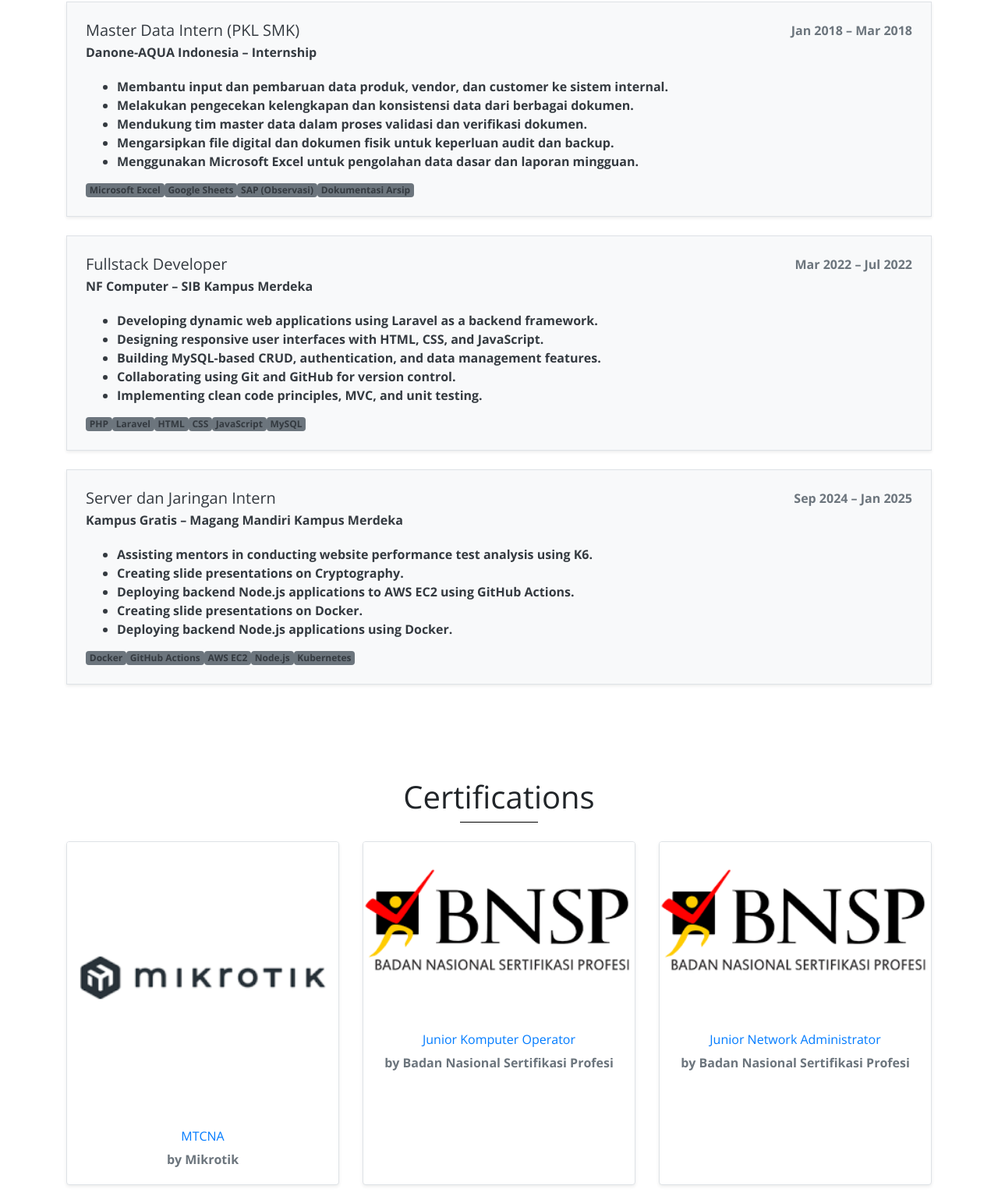
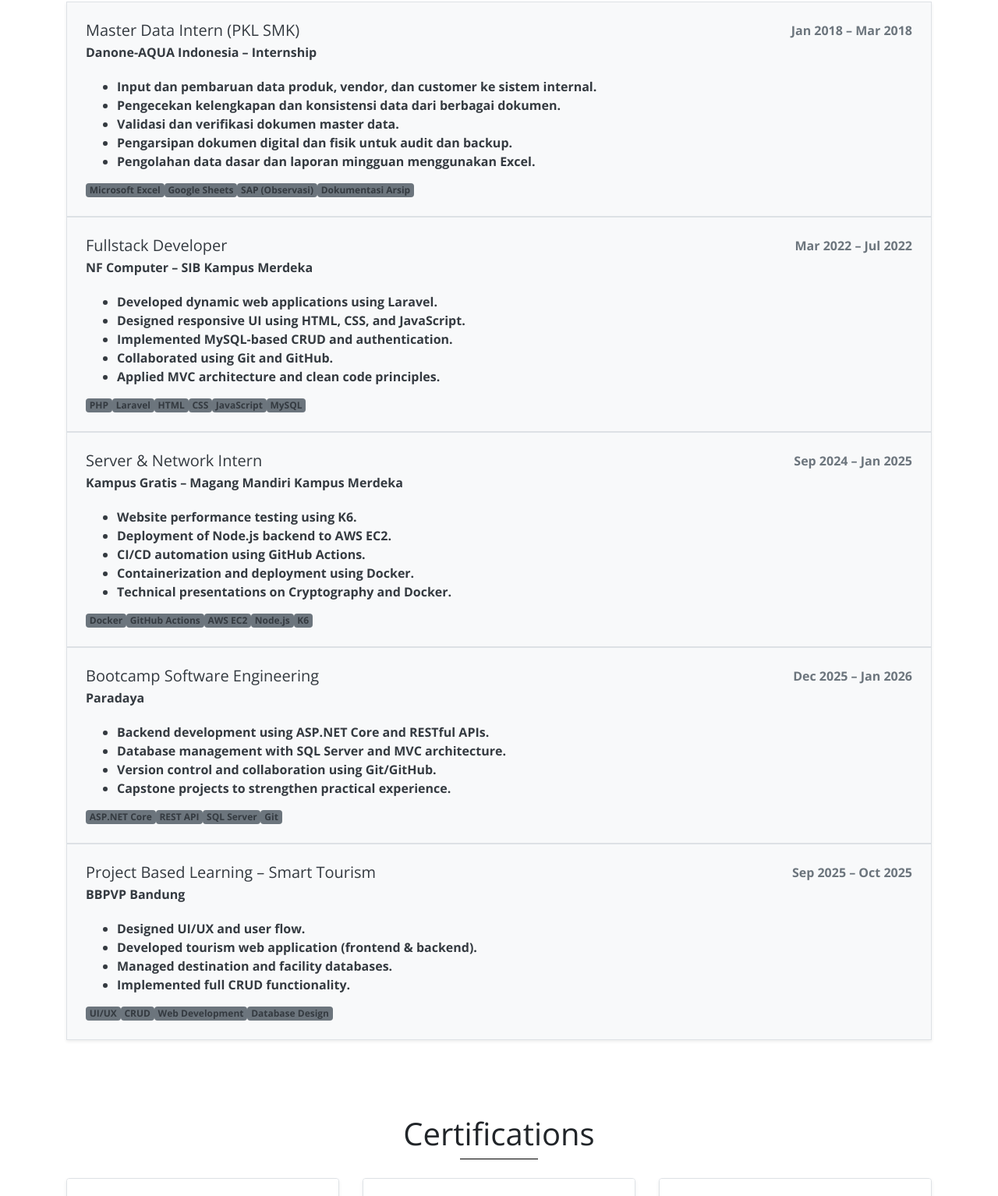
Before and after one commit to davidocta123/Website_Portfolio_me, a plain HTML site: page About.html in a window 1280 px wide. Shown: the part 704-2238 px from the top of the page at 78% size. Drawn offline with nearby package versions, Linux system fonts and the light colour scheme; a web font is replaced by a local one.

Commit message:
Update job descriptions and add new experiences

```diff
--- a/About.html
+++ b/About.html
@@ -128,8 +128,8 @@
 
 <div class="row gy-5">
 
-  <!-- Template Item 1 -->
-  <div class="col-12 mb-4">
+  <!-- Master Data Intern -->
+  <div class="col-12">
     <div class="p-4 shadow-sm border rounded-3 bg-light text-dark">
       <div class="d-flex justify-content-between flex-wrap">
         <div>
@@ -139,12 +139,12 @@
         <div class="text-secondary">Jan 2018 – Mar 2018</div>
       </div>
 
-      <ul class="mt-3 mb-2">
-        <li>Membantu input dan pembaruan data produk, vendor, dan customer ke sistem internal.</li>
-        <li>Melakukan pengecekan kelengkapan dan konsistensi data dari berbagai dokumen.</li>
-        <li>Mendukung tim master data dalam proses validasi dan verifikasi dokumen.</li>
-        <li>Mengarsipkan file digital dan dokumen fisik untuk keperluan audit dan backup.</li>
-        <li>Menggunakan Microsoft Excel untuk pengolahan data dasar dan laporan mingguan.</li>
+      <ul class="mt-3">
+        <li>Input dan pembaruan data produk, vendor, dan customer ke sistem internal.</li>
+        <li>Pengecekan kelengkapan dan konsistensi data dari berbagai dokumen.</li>
+        <li>Validasi dan verifikasi dokumen master data.</li>
+        <li>Pengarsipan dokumen digital dan fisik untuk audit dan backup.</li>
+        <li>Pengolahan data dasar dan laporan mingguan menggunakan Excel.</li>
       </ul>
 
       <div class="d-flex flex-wrap gap-2 mt-3">
@@ -156,8 +156,8 @@
     </div>
   </div>
 
-  <!-- Template Item 2 -->
-  <div class="col-12 mb-4">
+  <!-- Fullstack Developer -->
+  <div class="col-12">
     <div class="p-4 shadow-sm border rounded-3 bg-light text-dark">
       <div class="d-flex justify-content-between flex-wrap">
         <div>
@@ -167,12 +167,12 @@
         <div class="text-secondary">Mar 2022 – Jul 2022</div>
       </div>
 
-      <ul class="mt-3 mb-2">
-        <li>Developing dynamic web applications using Laravel as a backend framework.</li>
-        <li>Designing responsive user interfaces with HTML, CSS, and JavaScript.</li>
-        <li>Building MySQL-based CRUD, authentication, and data management features.</li>
-        <li>Collaborating using Git and GitHub for version control.</li>
-        <li>Implementing clean code principles, MVC, and unit testing.</li>
+      <ul class="mt-3">
+        <li>Developed dynamic web applications using Laravel.</li>
+        <li>Designed responsive UI using HTML, CSS, and JavaScript.</li>
+        <li>Implemented MySQL-based CRUD and authentication.</li>
+        <li>Collaborated using Git and GitHub.</li>
+        <li>Applied MVC architecture and clean code principles.</li>
       </ul>
 
       <div class="d-flex flex-wrap gap-2 mt-3">
@@ -186,23 +186,23 @@
     </div>
   </div>
 
-  <!-- Template Item 3 -->
-  <div class="col-12 mb-4">
+  <!-- Server & Network Intern -->
+  <div class="col-12">
     <div class="p-4 shadow-sm border rounded-3 bg-light text-dark">
       <div class="d-flex justify-content-between flex-wrap">
         <div>
-          <h5 class="fw-bold mb-1">Server dan Jaringan Intern</h5>
+          <h5 class="fw-bold mb-1">Server & Network Intern</h5>
           <p class="mb-1">Kampus Gratis – Magang Mandiri Kampus Merdeka</p>
         </div>
         <div class="text-secondary">Sep 2024 – Jan 2025</div>
       </div>
 
-      <ul class="mt-3 mb-2">
-        <li>Assisting mentors in conducting website performance test analysis using K6.</li>
-        <li>Creating slide presentations on Cryptography.</li>
-        <li>Deploying backend Node.js applications to AWS EC2 using GitHub Actions.</li>
-        <li>Creating slide presentations on Docker.</li>
-        <li>Deploying backend Node.js applications using Docker.</li>
+      <ul class="mt-3">
+        <li>Website performance testing using K6.</li>
+        <li>Deployment of Node.js backend to AWS EC2.</li>
+        <li>CI/CD automation using GitHub Actions.</li>
+        <li>Containerization and deployment using Docker.</li>
+        <li>Technical presentations on Cryptography and Docker.</li>
       </ul>
 
       <div class="d-flex flex-wrap gap-2 mt-3">
@@ -210,12 +210,67 @@
         <span class="badge bg-secondary">GitHub Actions</span>
         <span class="badge bg-secondary">AWS EC2</span>
         <span class="badge bg-secondary">Node.js</span>
-        <span class="badge bg-secondary">Kubernetes</span>
+        <span class="badge bg-secondary">K6</span>
+      </div>
+    </div>
+  </div>
+
+  <!-- Bootcamp Paradaya -->
+  <div class="col-12">
+    <div class="p-4 shadow-sm border rounded-3 bg-light text-dark">
+      <div class="d-flex justify-content-between flex-wrap">
+        <div>
+          <h5 class="fw-bold mb-1">Bootcamp Software Engineering</h5>
+          <p class="mb-1">Paradaya</p>
+        </div>
+        <div class="text-secondary">Dec 2025 – Jan 2026</div>
+      </div>
+
+      <ul class="mt-3">
+        <li>Backend development using ASP.NET Core and RESTful APIs.</li>
+        <li>Database management with SQL Server and MVC architecture.</li>
+        <li>Version control and collaboration using Git/GitHub.</li>
+        <li>Capstone projects to strengthen practical experience.</li>
+      </ul>
+
+      <div class="d-flex flex-wrap gap-2 mt-3">
+        <span class="badge bg-secondary">ASP.NET Core</span>
+        <span class="badge bg-secondary">REST API</span>
+        <span class="badge bg-secondary">SQL Server</span>
+        <span class="badge bg-secondary">Git</span>
+      </div>
+    </div>
+  </div>
+
+  <!-- PBL BBPVP -->
+  <div class="col-12">
+    <div class="p-4 shadow-sm border rounded-3 bg-light text-dark">
+      <div class="d-flex justify-content-between flex-wrap">
+        <div>
+          <h5 class="fw-bold mb-1">Project Based Learning – Smart Tourism</h5>
+          <p class="mb-1">BBPVP Bandung</p>
+        </div>
+        <div class="text-secondary">Sep 2025 – Oct 2025</div>
+      </div>
+
+      <ul class="mt-3">
+        <li>Designed UI/UX and user flow.</li>
+        <li>Developed tourism web application (frontend & backend).</li>
+        <li>Managed destination and facility databases.</li>
+        <li>Implemented full CRUD functionality.</li>
+      </ul>
+
+      <div class="d-flex flex-wrap gap-2 mt-3">
+        <span class="badge bg-secondary">UI/UX</span>
+        <span class="badge bg-secondary">CRUD</span>
+        <span class="badge bg-secondary">Web Development</span>
+        <span class="badge bg-secondary">Database Design</span>
       </div>
     </div>
   </div>
 
 </div>
+
 
         </section>
 
```
